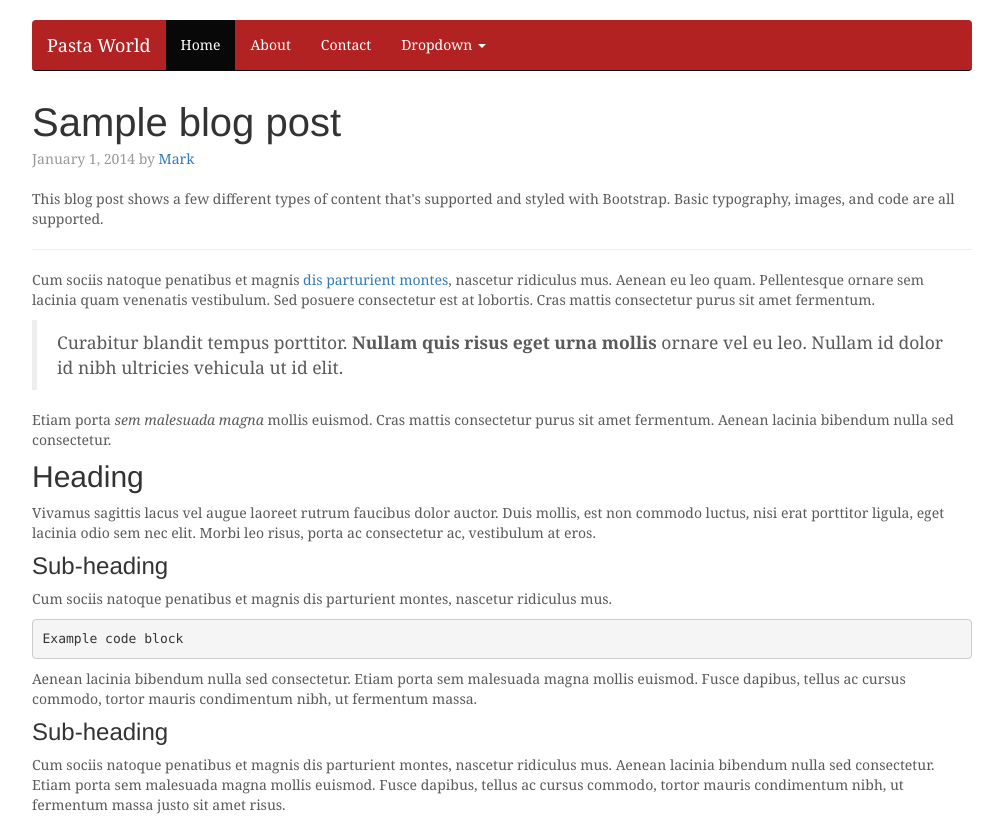
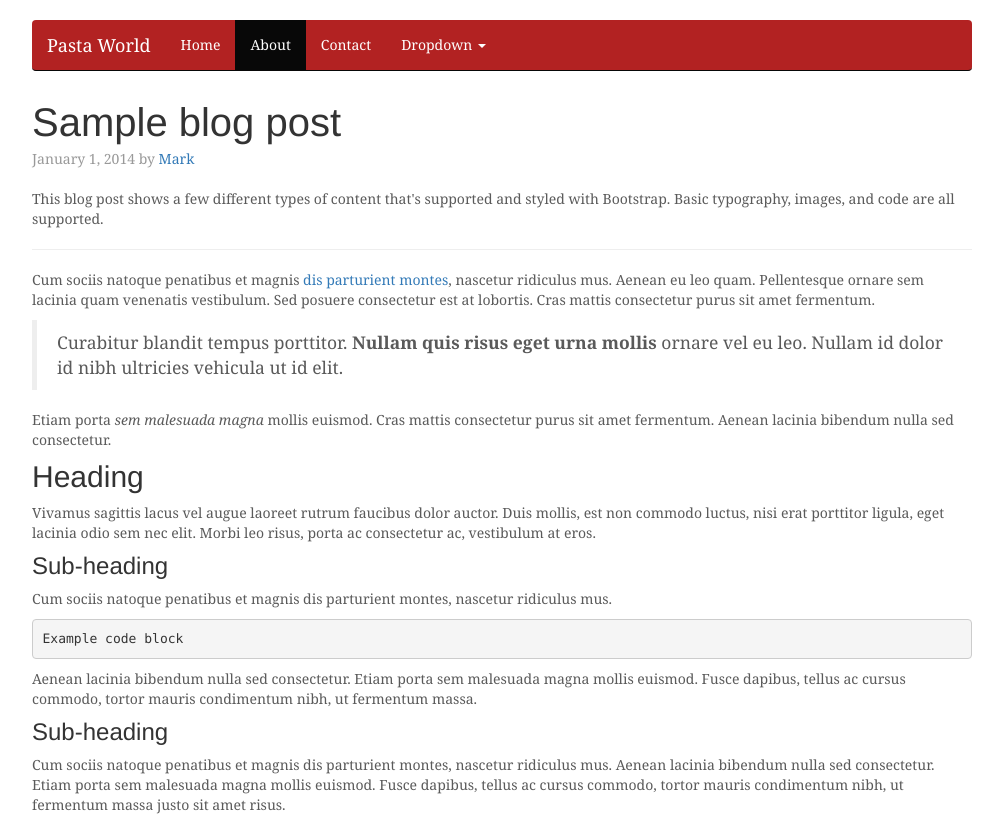
Before and after one commit to mlagache97/Restaurant-Shop, a plain HTML site: page about_us.html in a window 1280 px wide. Shown: the top 818 px of the page, without its empty margins (138-1141 px from the left). Drawn offline with Linux system fonts and the light colour scheme.

Commit message:
Linked About Us and Index

```diff
--- a/about_us.html
+++ b/about_us.html
@@ -27,8 +27,8 @@
             </div>
             <div id="navbar" class="navbar-collapse collapse">
               <ul class="nav navbar-nav">
-                <li class="active"><a href="#">Home</a></li>
-                <li><a href="#about">About</a></li>
+                <li><a href="index.html">Home</a></li>
+                <li class="active"><a href="about_us.html">About</a></li>
                 <li><a href="#contact">Contact</a></li>
                 <li class="dropdown">
                   <a href="#" class="dropdown-toggle" data-toggle="dropdown" role="button" aria-haspopup="true" aria-expanded="false">Dropdown <span class="caret"></span></a>
```
